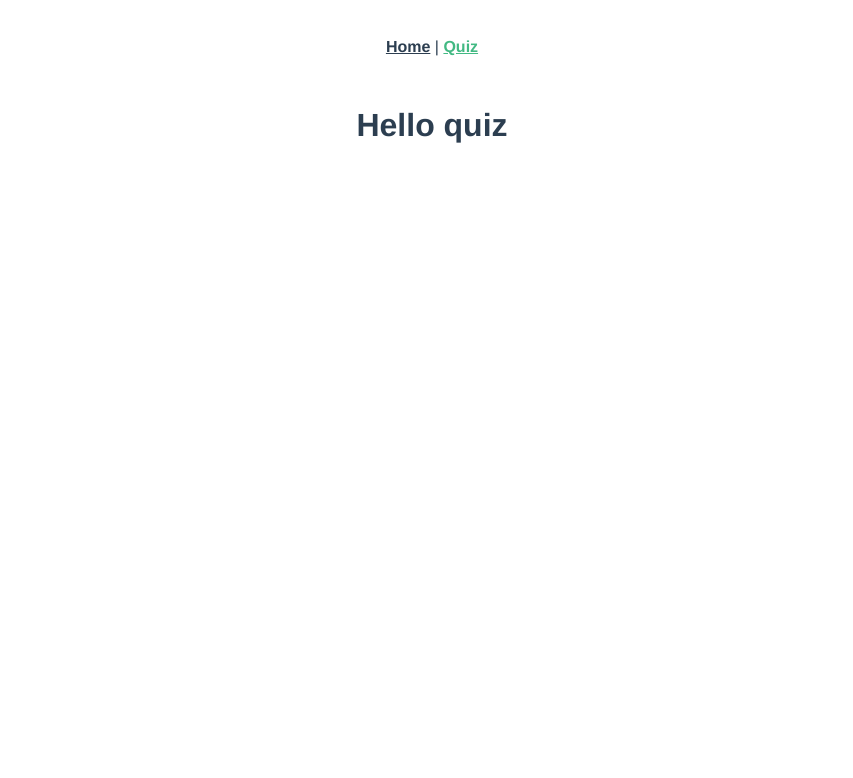
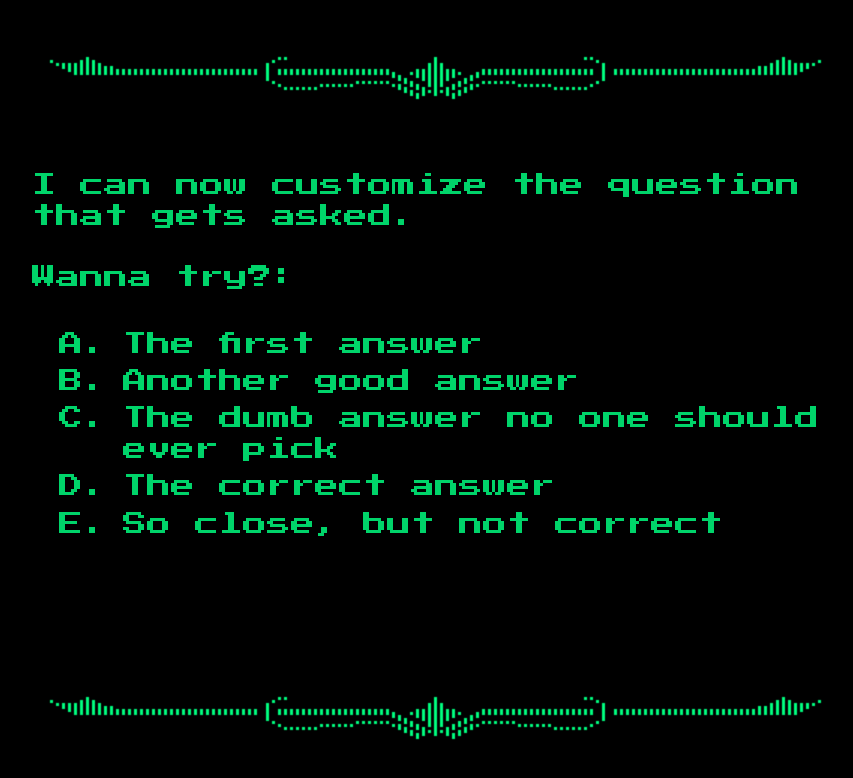
Before and after one commit to kevinclement/exitpuzzles-museum-computer-web, a Vue app: page /quiz in a window 1280 px wide. Shown: the top 778 px of the page, without its empty margins (208-1061 px from the left). Built offline with nearby package versions, Linux system fonts and the light colour scheme.

Commit message:
moved prototype into vue

```diff
--- a/public/index.html
+++ b/public/index.html
@@ -5,6 +5,7 @@
     <meta http-equiv="X-UA-Compatible" content="IE=edge">
     <meta name="viewport" content="width=device-width,initial-scale=1.0">
     <link rel="icon" type="image/png" href="<%= BASE_URL %>favicon.png">
+    <link href="https://fonts.googleapis.com/css?family=Press+Start+2P" rel="stylesheet">
     <title>Museum of Curiosity: Quiz</title>
   </head>
   <body>
--- a/src/App.vue
+++ b/src/App.vue
@@ -1,9 +1,5 @@
 <template>
   <div id="app">
-    <div id="nav">
-      <router-link to="/">Home</router-link> |
-      <router-link to="/quiz">Quiz</router-link>
-    </div>
     <router-view/>
   </div>
 </template>
@@ -13,19 +9,11 @@
   font-family: 'Avenir', Helvetica, Arial, sans-serif;
   -webkit-font-smoothing: antialiased;
   -moz-osx-font-smoothing: grayscale;
-  text-align: center;
   color: #2c3e50;
 }
-#nav {
-  padding: 30px;
-}
-
-#nav a {
-  font-weight: bold;
-  color: #2c3e50;
-}
-
-#nav a.router-link-exact-active {
-  color: #42b983;
+body {
+  background: #000;
+  margin:0px;
+  padding: 0px;
 }
 </style>
--- a/src/router.js
+++ b/src/router.js
@@ -1,5 +1,6 @@
 import Vue from 'vue'
 import Router from 'vue-router'
+
 import Launch from './views/Launch.vue'
 import Quiz from './views/Quiz.vue'
 
--- a/src/views/Launch.vue
+++ b/src/views/Launch.vue
@@ -19,15 +19,4 @@ export default {
 
 <!-- Add "scoped" attribute to limit CSS to this component only -->
 <style scoped>
-ul {
-  list-style-type: none;
-  padding: 0;
-}
-li {
-  display: inline-block;
-  margin: 0 10px;
-}
-a {
-  color: #42b983;
-}
 </style>
--- a/src/views/Quiz.vue
+++ b/src/views/Quiz.vue
@@ -1,7 +1,45 @@
 <template>
-  <div class="quiz">
-    <h1>{{ msg }}</h1>
-  </div>
+    <div class="page">
+      <!-- HEADER -->
+      <div class="header"><img src="../assets/border.png"/></div>
+
+      <div class="main mainGF">
+
+          <!-- QUESTION -->
+          <div>
+              <p class="question">I can now customize the question that gets asked.</p>
+              <p class="question">Wanna try?:</p>
+          </div>
+
+          <!-- ANSWERS -->
+          <table class="mainGF answerTable">
+              <tr>
+                  <td class="answerBtn">A.</td>
+                  <td>The first answer</td>
+              </tr>
+              <tr>
+                  <td class="answerBtn">B.</td>
+                  <td>Another good answer</td>
+              </tr>
+              <tr>
+                  <td class="answerBtn">C.</td>
+                  <td>The dumb answer no one should ever pick</td>
+              </tr>
+              <tr>
+                  <td class="answerBtn">D.</td>
+                  <td>The correct answer</td>
+              </tr>
+              <tr>
+                  <td class="answerBtn">E.</td>
+                  <td>So close, but not correct</td>
+              </tr>
+          </table>
+
+      </div>
+
+      <!-- FOOTER -->
+      <div class="footer"><img src="../assets/border.png"/></div>
+    </div>
 </template>
 
 <script>
@@ -11,11 +49,54 @@ export default {
   },
   data() {
     return {
-      msg: "Hello quiz"
     }
   },
 }
 </script>
+<style scoped>
+  .page {
+      display: grid;
+      grid-template-columns: auto;
+      grid-template-rows: 170px auto 110px;
+      height: 100vh;
+      justify-items: center;
+  }
 
-<style scoped>
+  .header {
+      justify-self:center;
+      padding-top:50px;
+  }
+  .main {
+      background: #000;
+      width: 100vh;
+  }
+  .mainGF {
+      font-family: 'Press Start 2P', cursive;
+      line-height: 1.3;
+      font-size: 24px;
+      color: #00D46A;
+  }
+  .footer {
+  }
+
+  .question {
+      margin: 0px;
+      padding: 0px;
+      padding-top: 0px;
+      padding-bottom: 30px;
+  }
+
+  .answer {
+      padding-top:2px;
+  }
+  .mainGF td {
+      vertical-align: top;
+      padding-top:3px;
+  }
+  .answerBtn {
+      padding-right: 13px;
+  }
+  .answerTable {
+      padding-left:24px;
+  }
 </style>
```
Also changed, not shown: bak/index.html (renamed from index.html).
